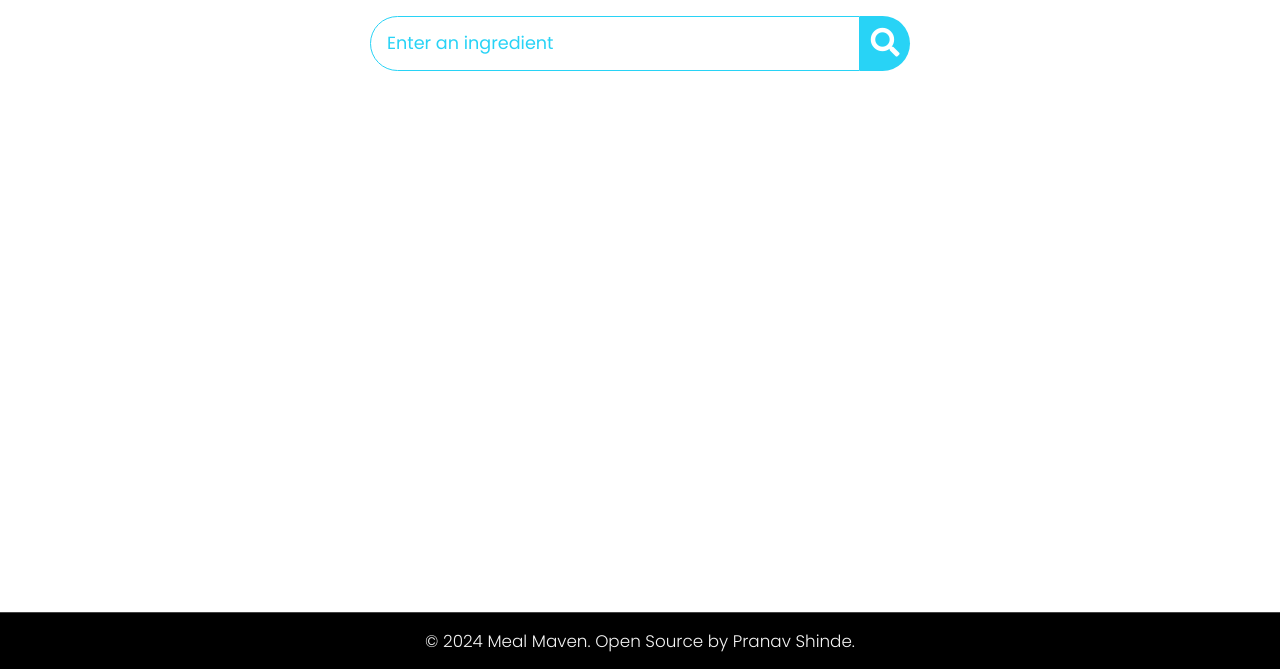
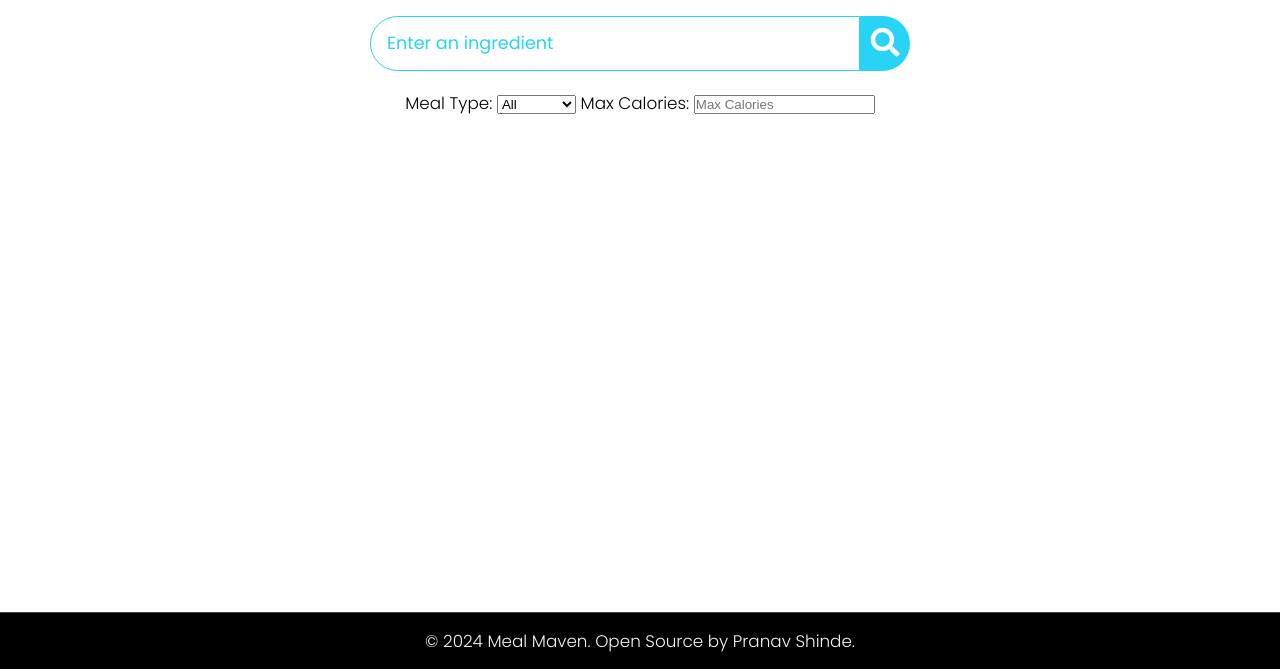
Before and after one commit to Pranavshinde678/MealMaven, a plain HTML site: page index.html in a window 1280 px wide. Shown: the part 264-933 px from the top of the page. Drawn offline with Linux system fonts and the light colour scheme.

Commit message:
Update index.html

```diff
--- a/index.html
+++ b/index.html
@@ -9,24 +9,20 @@
   <link rel="stylesheet" href="style.css">
 </head>
 <body>
-
-
   <header>
     <div class="navbar">
       <div class="navbar-left">
         <div class="logo">
-        <h4>MEAL MAVEN</h4>
+          <h4>MEAL MAVEN</h4>
         </div>
       </div>
       <div class="navbar-right">
         <a href="index.html">Home</a>
         <a href="about.html">About</a>
         <a href="mailto:pranavvvvshinde@gmail.com">Contact</a>
-
       </div>
     </div>
   </header>
-
 
   <div class="container">
     <div class="meal-wrapper">
@@ -42,13 +38,29 @@
             <i class="fas fa-search"></i>
           </button>
         </div>
+
+
+        <div class="meal-filters">
+          <label for="meal-type-filter">Meal Type:</label>
+          <select id="meal-type-filter">
+            <option value="all">All</option>
+            <option value="breakfast">Breakfast</option>
+            <option value="lunch">Lunch</option>
+            <option value="snacks">Snacks</option>
+            <option value="dinner">Dinner</option>
+
+          </select>
+
+          <label for="max-calories">Max Calories:</label>
+          <input type="number" id="max-calories" placeholder="Max Calories">
+        </div>
       </div>
 
-      <div class="meal-result" id="meal-result">
-        <h2 class="title">Your Search Results:</h2>
+      <div id="meal-result">
+        <div id="loading-spinner" class="spinner"></div>
         <div id="meal"></div>
     </div>
-      </div>
+
 
       <div class="meal-details">
         <button type="button" class="btn recipe-close-btn" id="recipe-close-btn">
@@ -56,12 +68,10 @@
         </button>
 
         <div class="meal-details-content">
-
         </div>
       </div>
     </div>
   </div>
-
 
   <footer class="footer">
     <p>&copy; 2024 Meal Maven. Open Source by Pranav Shinde.</p>
```
